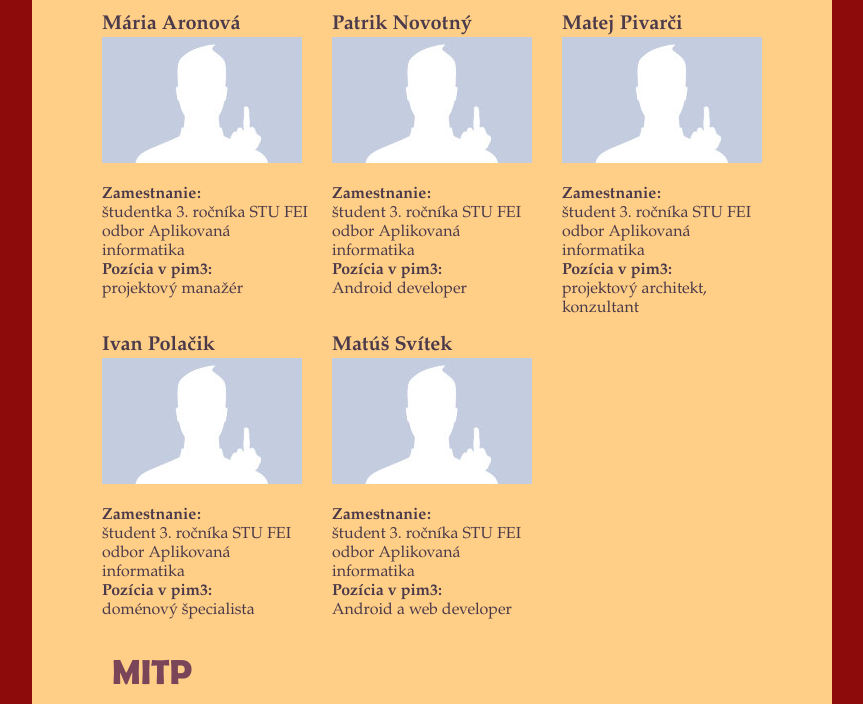
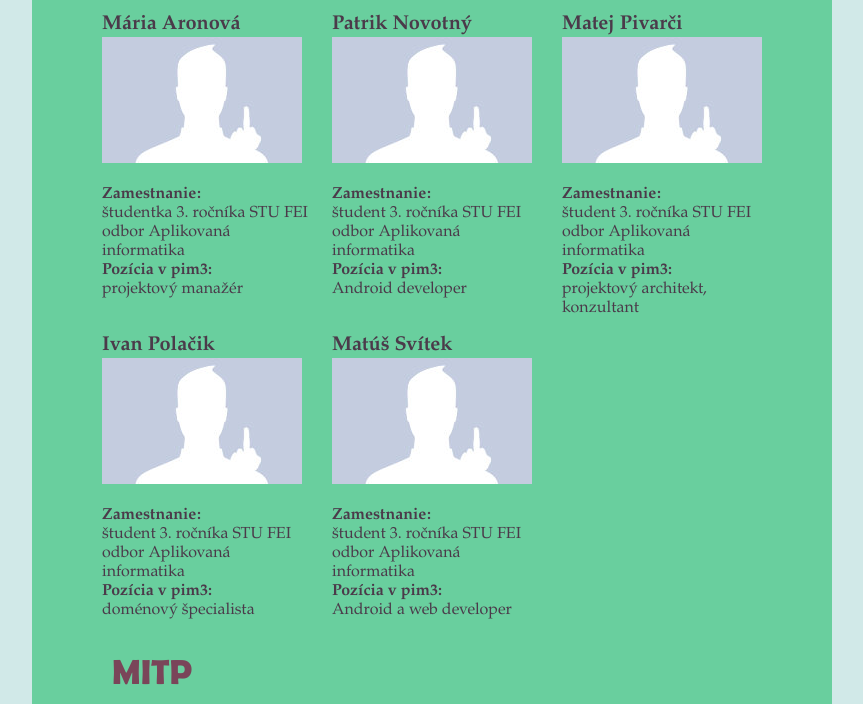
Before and after one commit to pim3/website, a plain HTML site: page public_html/index.html in a window 1280 px wide. Shown: the part 531-1235 px from the top of the page, without its empty margins (208-1071 px from the left). Drawn offline with Linux system fonts and the light colour scheme.

Commit message:
zmena farieb

```diff
--- a/public_html/css/v0.css
+++ b/public_html/css/v0.css
@@ -15,7 +15,7 @@ and open the template in the editor.
 
 body{
     font-family: "Palatino Linotype", "Book Antiqua", Palatino, serif;
-    background-color: #8D0B0B;
+    background-color: #D1E9E8;
     color: #4B3A4A;
 }
 
@@ -42,7 +42,7 @@ a .visited{
 }
 
 #content{
-    background-color: #FFCF87;
+    background-color: #69CF9E;
     border-radius: 30px;
     padding: 30px 30px 0 30px ;
     overflow: hidden;
```
Also changed, not shown: public_html/images/logo.png.
